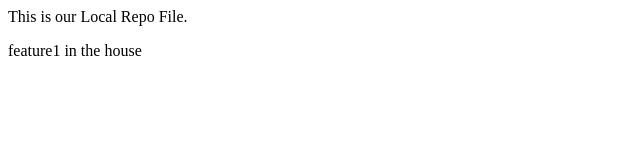
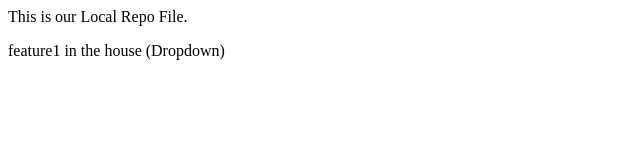
Before and after one commit to vanshmittal100/LocalRepo, a plain HTML site: page index.html in a window 1280 px wide. Shown: the full height of the page, 0-640 px from the left. Drawn offline with Linux system fonts and the light colour scheme.

Commit message:
Dropdown Addded

```diff
--- a/index.html
+++ b/index.html
@@ -1,2 +1,2 @@
 <p> This is our Local Repo File.</p>
-<p> feature1 in the house</p>
+<p> feature1 in the house (Dropdown)</p>
```
